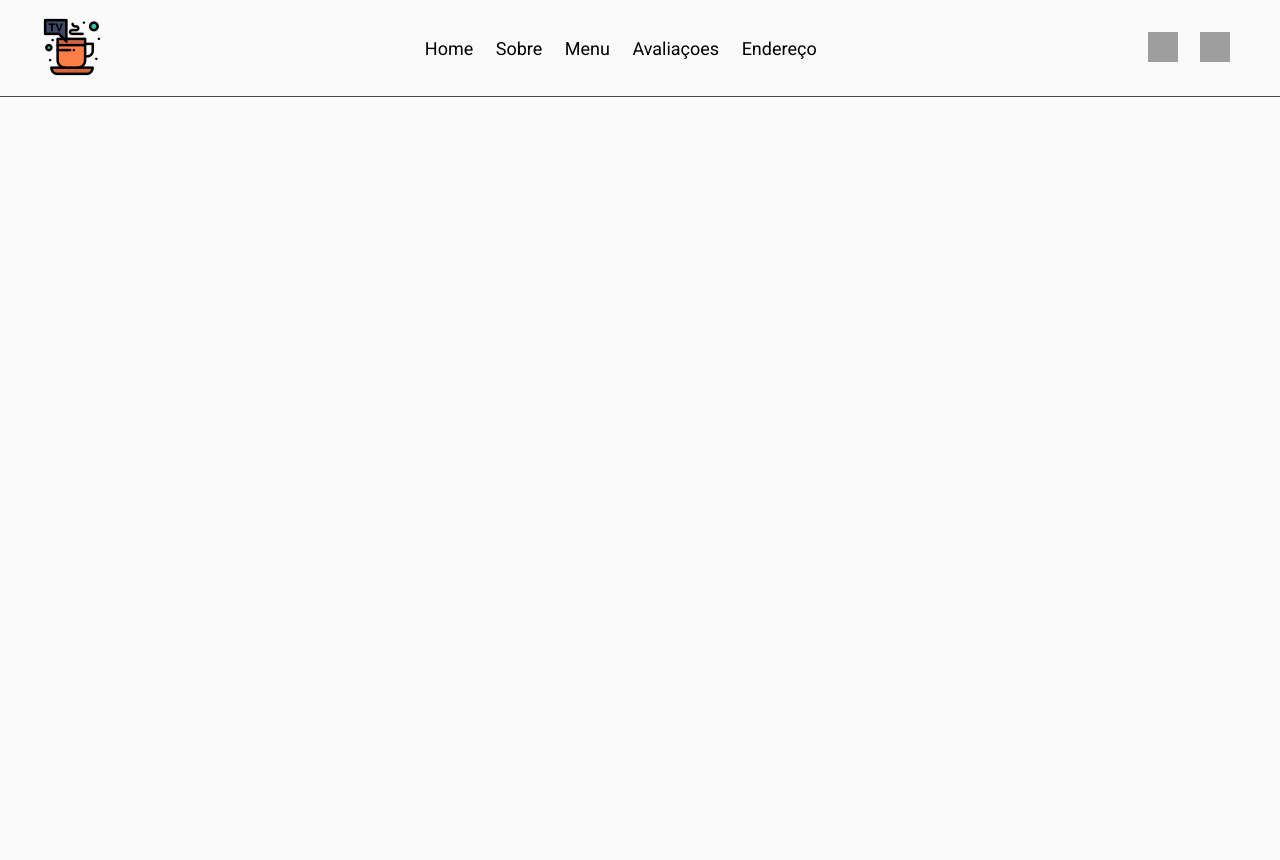
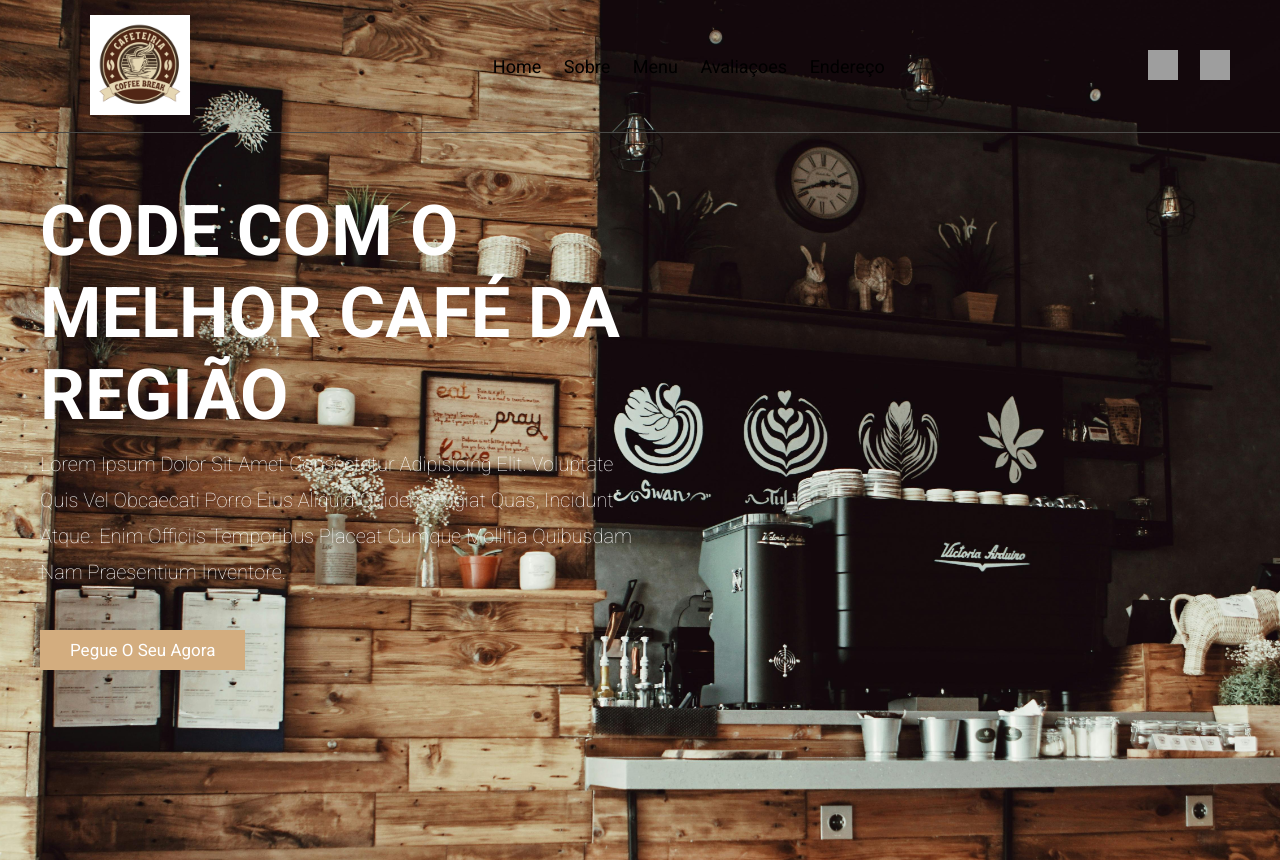
Before and after one commit to AlbertJossue93/Coffe-Break, a plain HTML site: page index.html in a window 1280 px wide. Before the commit the page ends 800 px from the top, so only its background shows below. Drawn offline with Linux system fonts and the light colour scheme; grey boxes are pictures that could not be loaded.

Commit message:
adicionado a logo e a imagem do fundo junto com a centralização

```diff
--- a/index.html
+++ b/index.html
@@ -20,7 +20,7 @@
       <section>
         <!-- Logo da Cafeteria-->
         <a href="#" class="logo">
-          <img src="/img/icons8-coffee-break-64.png" alt="logo" />
+          <img src="img/Cafe-Coffee-Logo.png" alt="logo" />
         </a>
         <!-- Menu de Navegaçao-->
         <nav class="navbar">
@@ -48,5 +48,15 @@
         </div>
       </section>
     </header>
+
+    <div class="home-container">
+      <section id="#home">
+        <div class="content">
+          <h3>CODE COM O MELHOR CAFÉ DA REGIÃO</h3>
+          <P>Lorem ipsum dolor sit amet consectetur adipisicing elit. Voluptate quis vel obcaecati porro eius aliquid quidem fugiat quas, incidunt atque. Enim officiis temporibus placeat cumque mollitia quibusdam nam praesentium inventore.</P>
+          <a href="#" class="btn">Pegue o seu Agora</a>
+        </div>
+      </section>
+    </div>
   </body>
 </html>
--- a/style.css
+++ b/style.css
@@ -17,6 +17,14 @@
  transition: 0.2 linear;
  font-family: "Roboto", sans-serif;
 
+}
+
+/* Estilo para a logo */
+.logo img {
+  width: 200px; /* Define a largura da imagem */
+  height: auto; /* Mantém a proporção da imagem */
+  max-height: 100px; /* Limita a altura máxima */
+  object-fit: contain; /* Garante que a imagem se ajuste ao contêiner sem distorção */
 }
 
 body{
@@ -91,3 +99,43 @@ section {
   width: 40px;
   height: 40px;
 }
+
+.btn{
+  background: var(--main-color);
+  color:#fff;
+  padding: 1rem 3rem;
+  font-size: 1.7rem;
+  cursor: pointer;
+  margin-top: 1rem;
+  display: inline-block;
+}
+
+.home-container{
+  background: url("./img/pexels-apgpotr-683039.jpg");
+  background-position: center;
+  background-size: cover;
+
+}
+
+.home-container section{
+  display: flex;
+  align-items: center;
+  min-height: 100vh;
+}
+
+.content{
+  max-width: 60rem;
+}
+
+.content{
+  color: #fff;
+  font-size: 6rem;
+}
+
+.content p{
+  color: #fff;
+  font-size: 2rem;
+  font-weight: 100;
+  line-height: 1.8;
+  padding: 1rem 0;
+}
```
Also changed, not shown: img/Cafe-Coffee-Logo.png (added).
